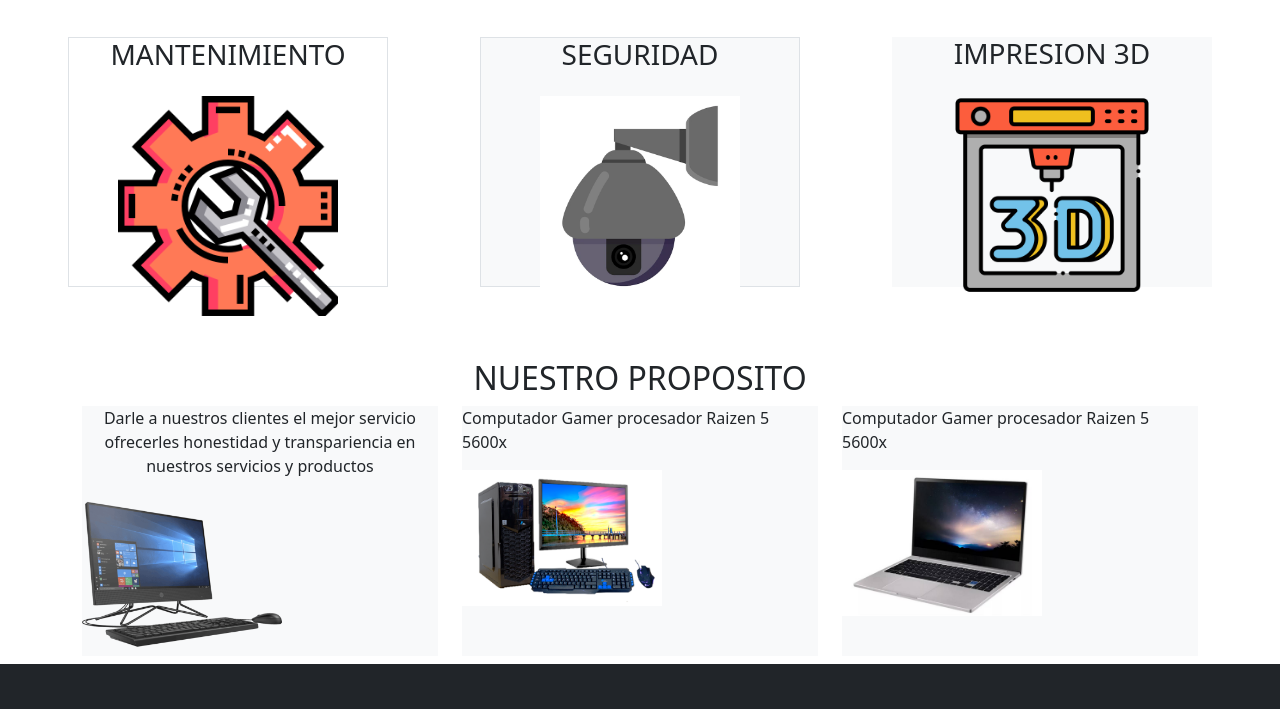
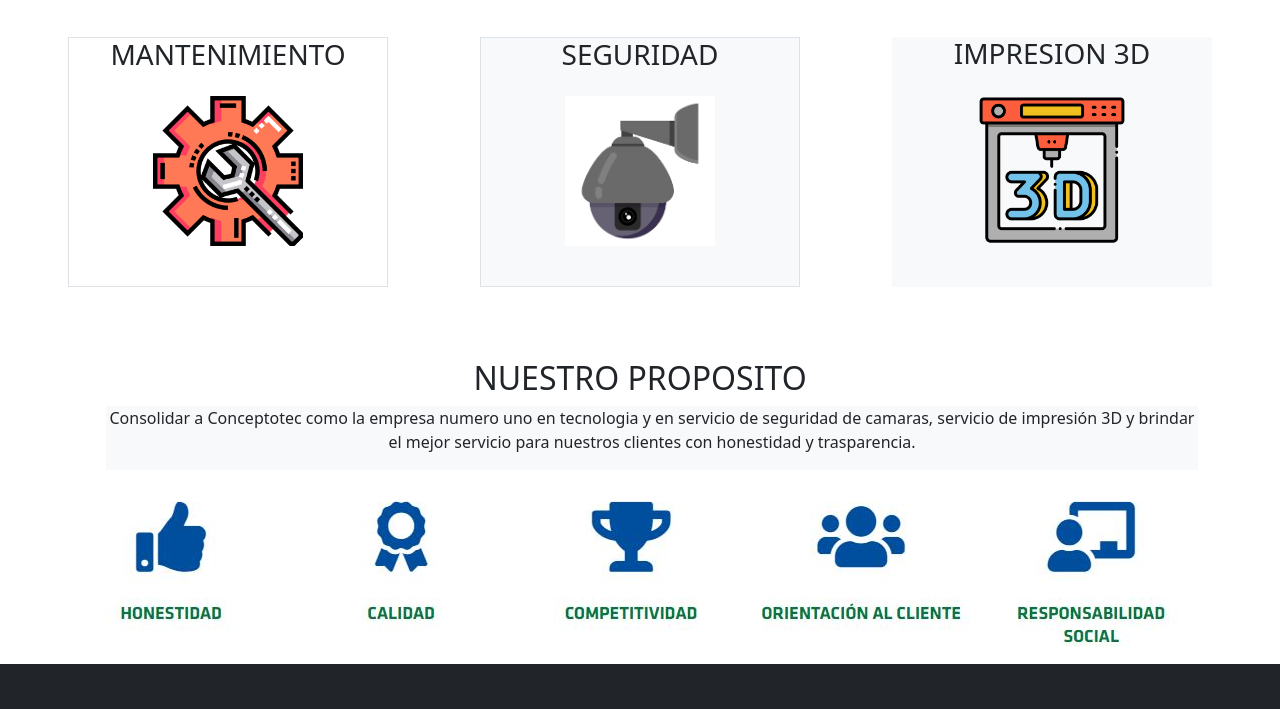
Before and after one commit to Ivam29g/PreEntrega03_Gomez, a website: page pages/servicios.html in a window 1280 px wide. Shown: the part 1340-2049 px from the top of the page. Drawn offline with nearby package versions, Linux system fonts and the light colour scheme.

Commit message:
agrego imagen a pagina de sevicios

```diff
--- a/pages/servicios.html
+++ b/pages/servicios.html
@@ -90,19 +90,18 @@
                         <div class="items-img row justify-content-evenly">
                             <div class="item col-3 bg-ligth border m-4">
                                 <h3>MANTENIMIENTO</h3>
-                                <img class="imagen1 mt-3" src="../assets/img/mantenimientopng.png" width="220px"
+                                <img class="imagen1 mt-3" src="../assets/img/mantenimientopng.png" width="150px"
                                     alt="Tablet lenovo">
                             </div>
                             <div class="item col-3 bg-light border m-4">
                                 <h3>SEGURIDAD</h3>
-                                <img class="imagen2 mt-3" src="../assets/img/icono_camara.webp" width="200px"
+                                <img class="imagen2 mt-3" src="../assets/img/icono_camara.webp" width="150px"
                                     alt="imagen de monitor">
                             </div>
                             <div class="item col-3 bg-light m-4">
                                 <h3>IMPRESION 3D</h3>
-                                <img class="imagen2 mt-3" src="../assets/img/icono-impresion3D.png" width="200px"
+                                <img class="imagen2 mt-3" src="../assets/img/icono-impresion3D.png" width="150px"
                                     alt="Computador gamer">
-
                             </div>
                         </div>
                     </section>
@@ -117,32 +116,20 @@
             <h2 class="promociones text-center mt-5">NUESTRO PROPOSITO</h2>
             <div class="row align-items-start">
                 <div class="col">
-                    <div class="item bg-light mb-2">
-                        <p class="texto text-center">Darle a nuestros clientes el mejor servicio ofrecerles honestidad y
-                            transpariencia en nuestros servicios y productos</p>
-                        <img class="imagen img-fluid text-center" src="../assets/img/pc_01.png" width="200px"
-                            height="auto" alt="Computador gamer">
-                    </div>
                 </div>
-                <div class="col">
-                    <div class="item bg-light mb-2">
-                        <p>
-                            Computador Gamer
-                            procesador Raizen 5 5600x
-                        </p>
-                        <img class="iamgen2 img fluid text-center" src="../assets/img/pc_03.png" width="200px"
-                            height="auto" alt="Computador gamer">
-                    </div>
+
+                <div class="row text-center">
+                    <div class="col">
+                        <div class="item bg-light mb-2">
+                            <p>
+                                Consolidar a Conceptotec como la empresa numero uno en tecnologia y en servicio de seguridad de camaras,
+                                servicio de impresión 3D y brindar el mejor servicio para nuestros clientes con honestidad y trasparencia.
+                            </p>
+                            <img class="iamgen2 img fluid text-center" src="../assets/img/principios-empresa.JPG" width="auto"
+                                height="auto" alt="Computador gamer">
+                        </div>
                 </div>
-                <div class="col">
-                    <div class="item bg-light mb-2">
-                        <p>
-                            Computador Gamer
-                            procesador Raizen 5 5600x
-                        </p>
-                        <img src="../assets/img/pc_05.jpg" width="200px" alt="Computador gamer">
-                    </div>
-                </div>
+
             </div>
     </main>
 
```
Also changed, not shown: index.html (+5 -6 lines), assets/img/principios-empresa.JPG (added).
